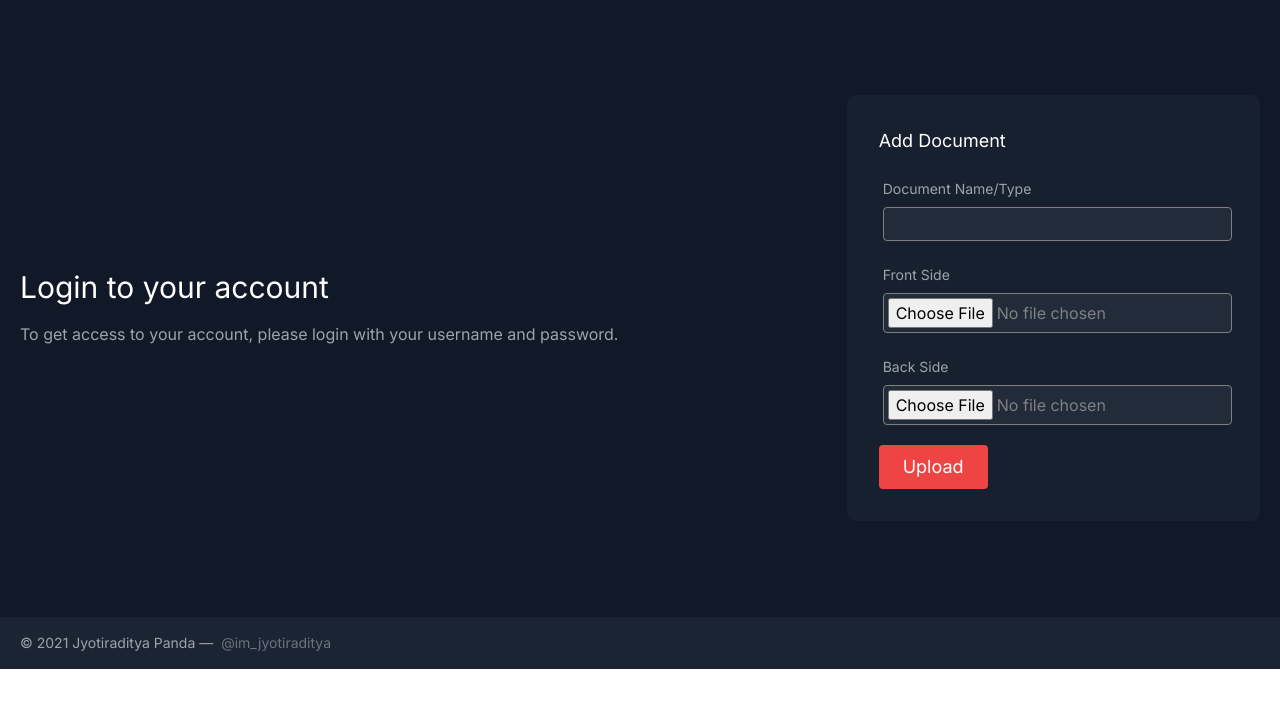
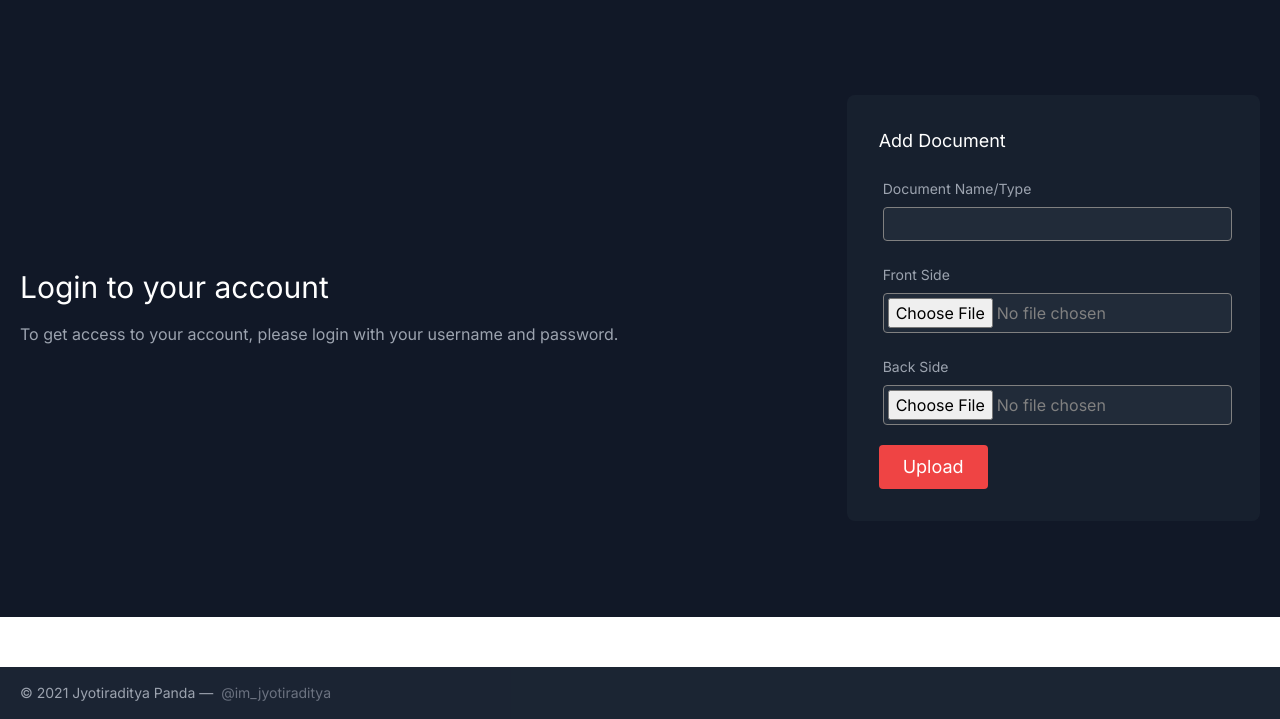
Before and after one commit to imjyotiraditya/ID-Book, a PHP site: page /add.php in a window 1280 px wide. Shown: the part 81-800 px from the top of the page. Run offline with PHP 8.4, Linux system fonts and the light colour scheme; the visitor is signed in with stand-in values (Sample User, id 1); some libraries are stand-ins or nearby versions.

Commit message:
Do as your name says
Signed-off-by: Jyotiraditya Panda <jyotiraditya@aospa.co>

```diff
--- a/assets/css/styles.css
+++ b/assets/css/styles.css
@@ -2,6 +2,12 @@
 
 * {
     font-family: 'Inter', sans-serif;
+}
+
+footer {
+    position: fixed;
+    bottom: 0;
+    width: 100%;
 }
 
 .space {
```
